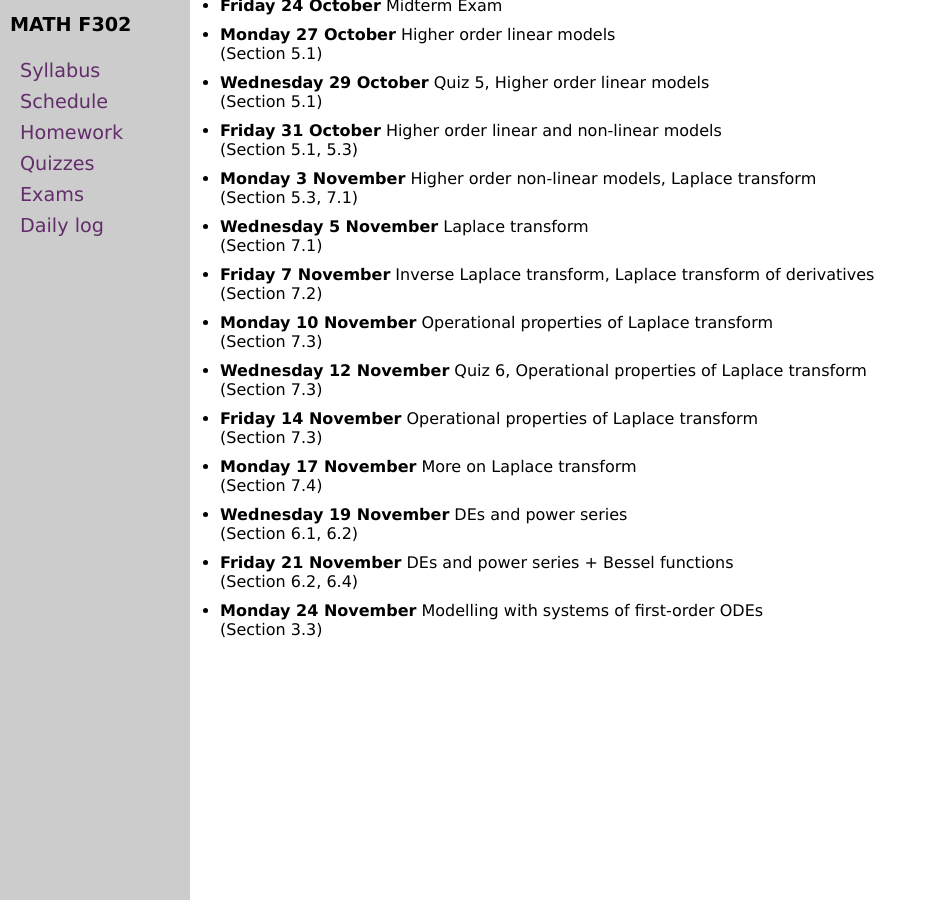
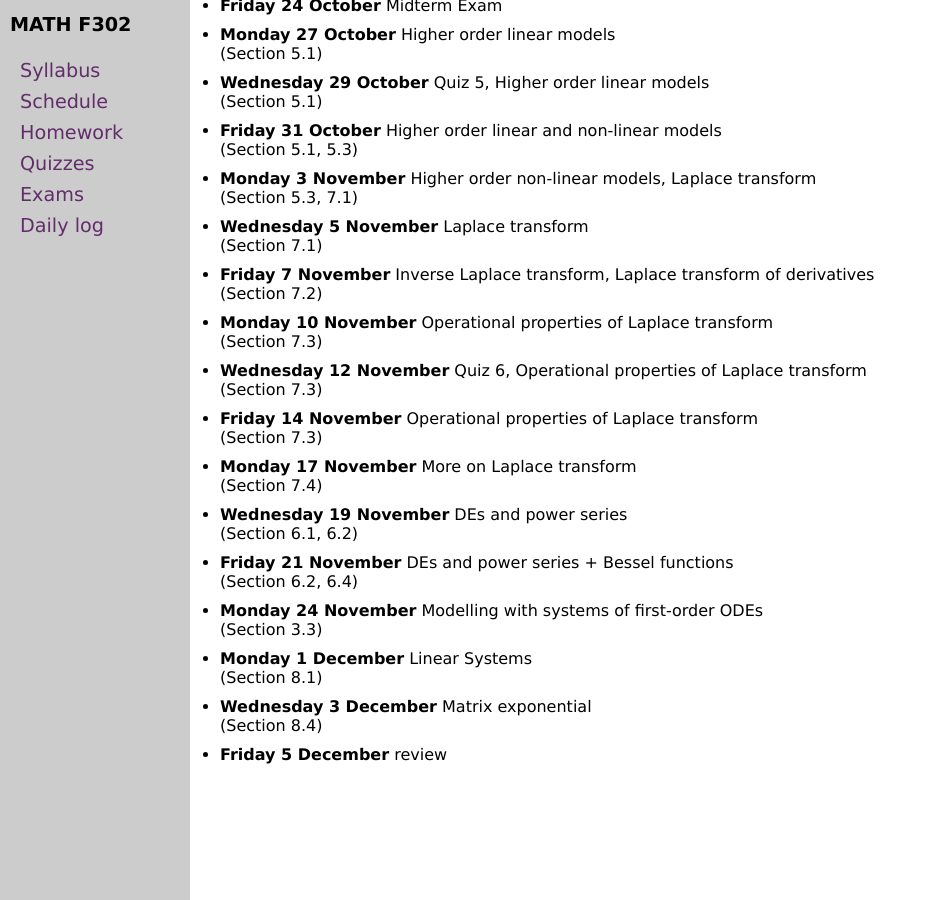
Before and after one commit to blackcurrantpi/ode, a Jekyll site: the page built from daily.md, in a window 1280 px wide and 900 px high, scrolled down 1376 px. Shown: the whole window, without its empty margins (0-926 px from the left). Built offline with Jekyll 4.4.1, drawn with Linux system fonts in a browser that asks for light colours.

Commit message:
upd daily tab to final version

```diff
--- a/_data/daily.yml
+++ b/_data/daily.yml
@@ -168,13 +168,13 @@ daily:
   description: Modelling with systems of first-order ODEs
   chapter: 3.3
 
-# - name: Monday 1 December
-#   description: TBD
-#   chapter: 8.1
+- name: Monday 1 December
+  description: Linear Systems
+  chapter: 8.1
 
-# - name: Wednesday 3 December
-#   description: TBD
-#   chapter: 8.4
+- name: Wednesday 3 December
+  description: Matrix exponential
+  chapter: 8.4
 
-# - name: Friday 5 December
-#   description: review
+- name: Friday 5 December
+  description: review
```
